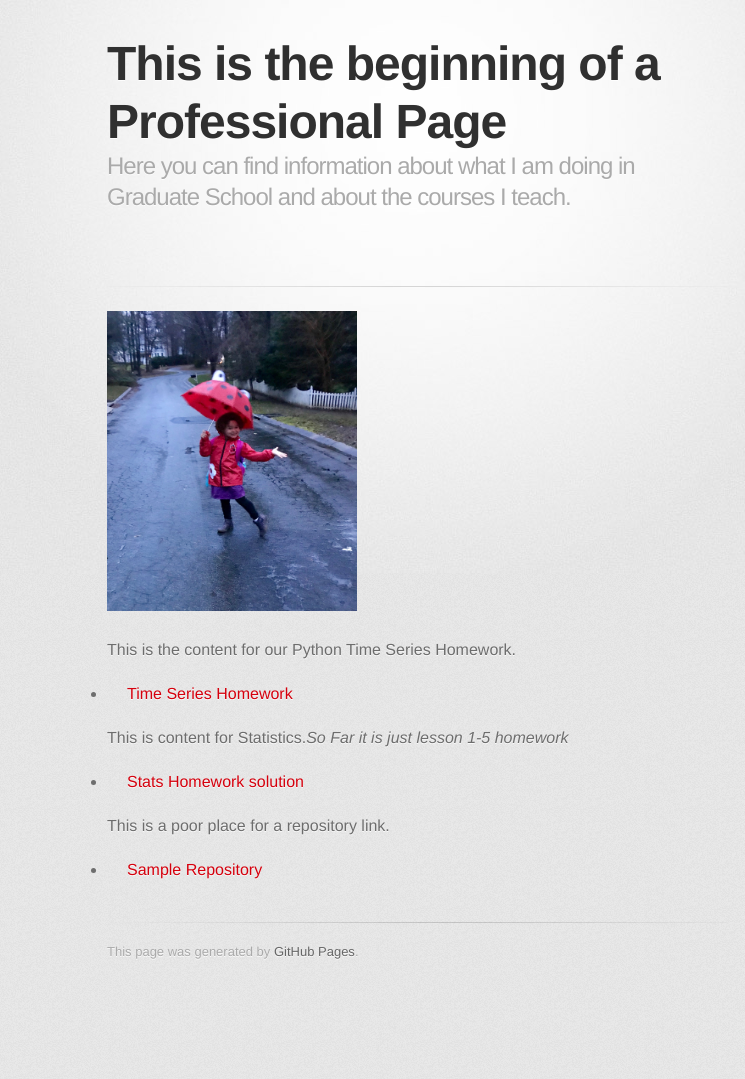
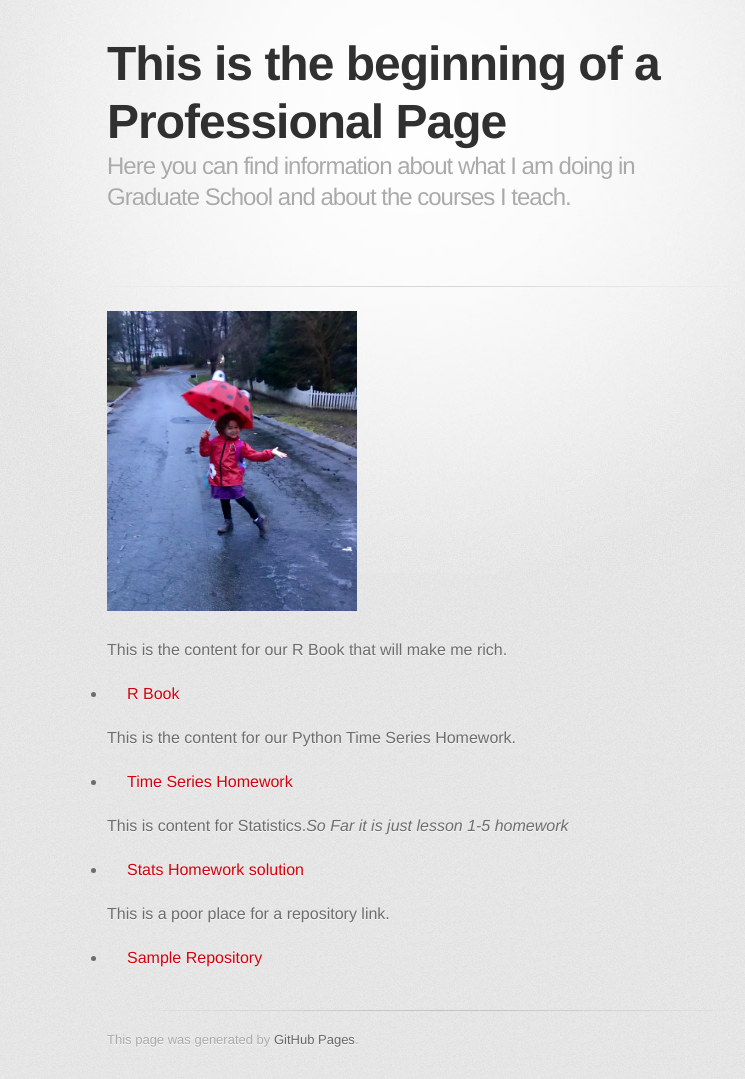
Before and after one commit to bmarlin96/bmarlin96.github.io, a Jekyll site: the page built from index.md, in a window 1280 px wide. Shown: the whole page, without its empty margins (223-968 px from the left). Built offline with Jekyll 4.4.1, drawn with Linux system fonts in a browser that asks for light colours; some web fonts are replaced; our own code applies the rules of GitHub Pages for plain Markdown files; before the commit the page ends 991 px from its top, so only the background shows below that.

Commit message:
Update index.md

```diff
--- a/index.md
+++ b/index.md
@@ -3,6 +3,9 @@ title: This is the beginning of a Professional Page
 description: Here you can find information about what I am doing in Graduate School and about the courses I teach.
 ---
 ![My Picture](/pics/T.jpg){:height="300px" width="250px"}
+
+This is the content for our R Book that will make me rich.
+- [R Book](/Timeseries/index.md)
 
 This is the content for our Python Time Series Homework.
 - [Time Series Homework](/Timeseries/index.md)
```
